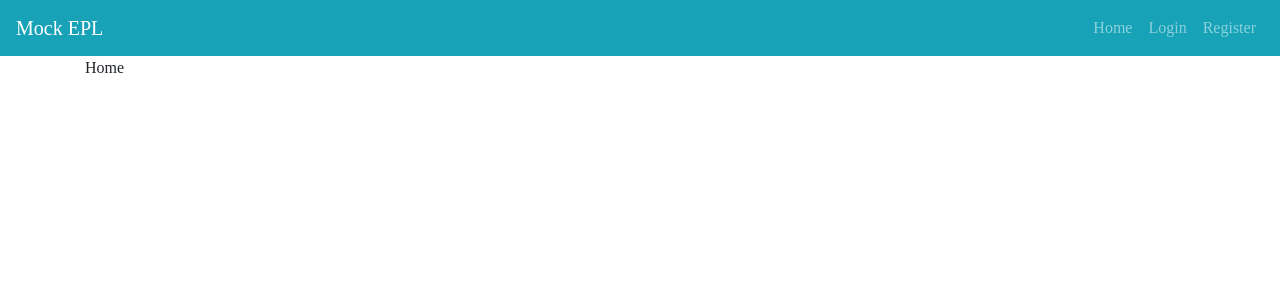
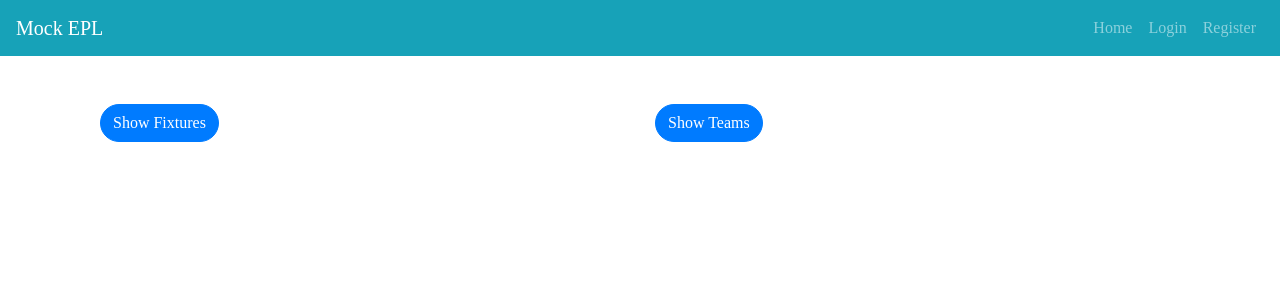
Before and after one commit to asyncdeveloper/mock-premier-league-client, a Vue app: page / in a window 1280 px wide. Shown: the top 300 px of the page. Built offline with nearby package versions, Linux system fonts and the light colour scheme.

Commit message:
Add links to homepage

```diff
--- a/src/App.vue
+++ b/src/App.vue
@@ -8,8 +8,8 @@
       <b-collapse id="nav-collapse" is-nav>
         <!-- Right aligned nav items -->
         <b-navbar-nav class="ml-auto">
+          <router-link to="/" class="nav-link">Home</router-link>
           <div v-if="!currentUser" class="navbar-nav ml-auto">
-            <router-link to="/" class="nav-link">Home</router-link>
             <router-link to="/login" class="nav-link">Login</router-link>
             <router-link to="/register" class="nav-link">Register</router-link>
           </div>
--- a/src/views/Home.vue
+++ b/src/views/Home.vue
@@ -1,6 +1,19 @@
 <template>
   <div>
-    Home
+    <b-container class="bv-example-row mt-5">
+      <b-row>
+        <b-col>
+          <router-link  to="/fixtures">
+            <b-button pill variant="primary" >Show Fixtures</b-button>
+          </router-link>
+        </b-col>
+        <b-col>
+          <router-link  to="/teams">
+            <b-button pill variant="primary" >Show Teams</b-button>
+          </router-link>
+        </b-col>
+      </b-row>
+    </b-container>
   </div>
 </template>
 
```
